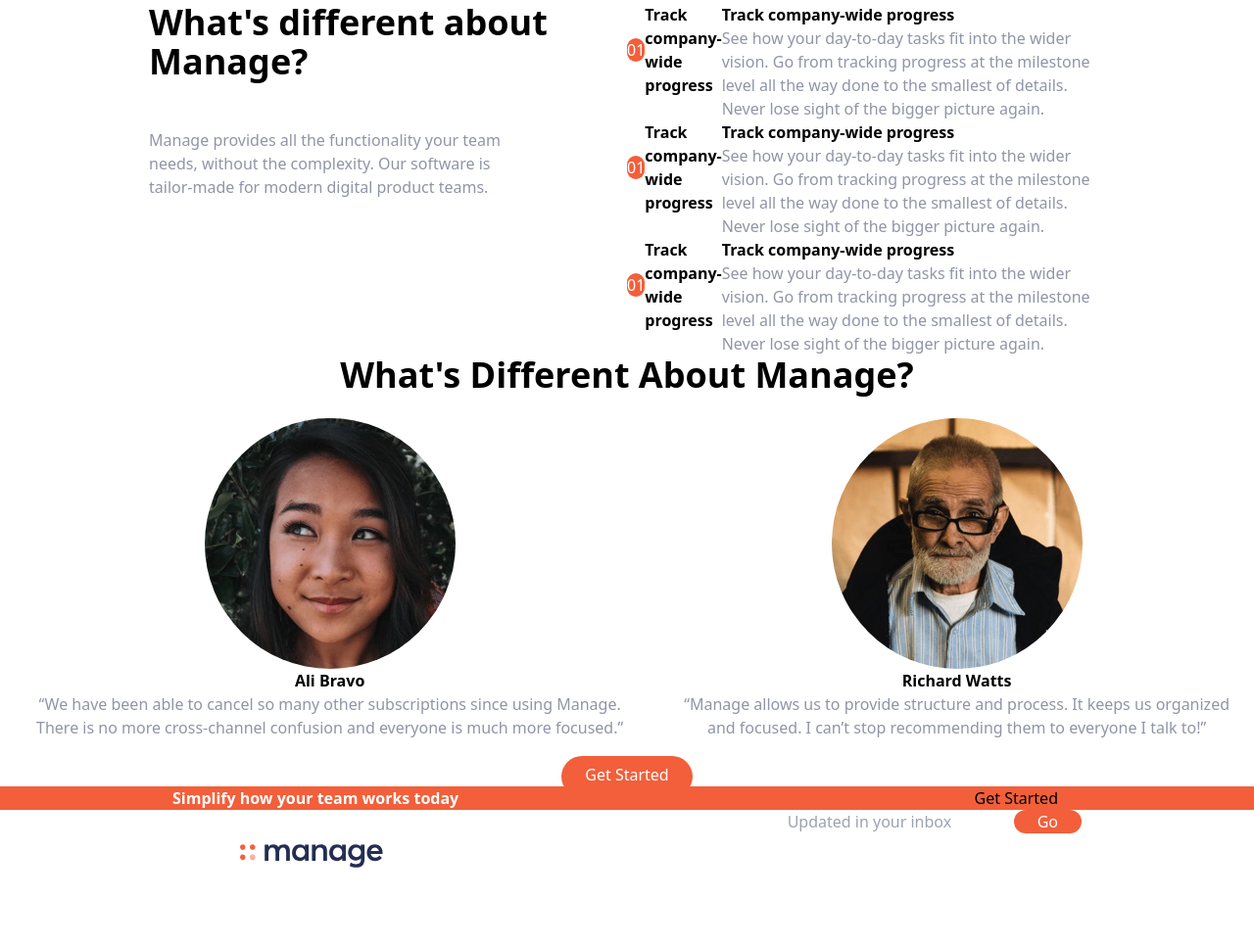
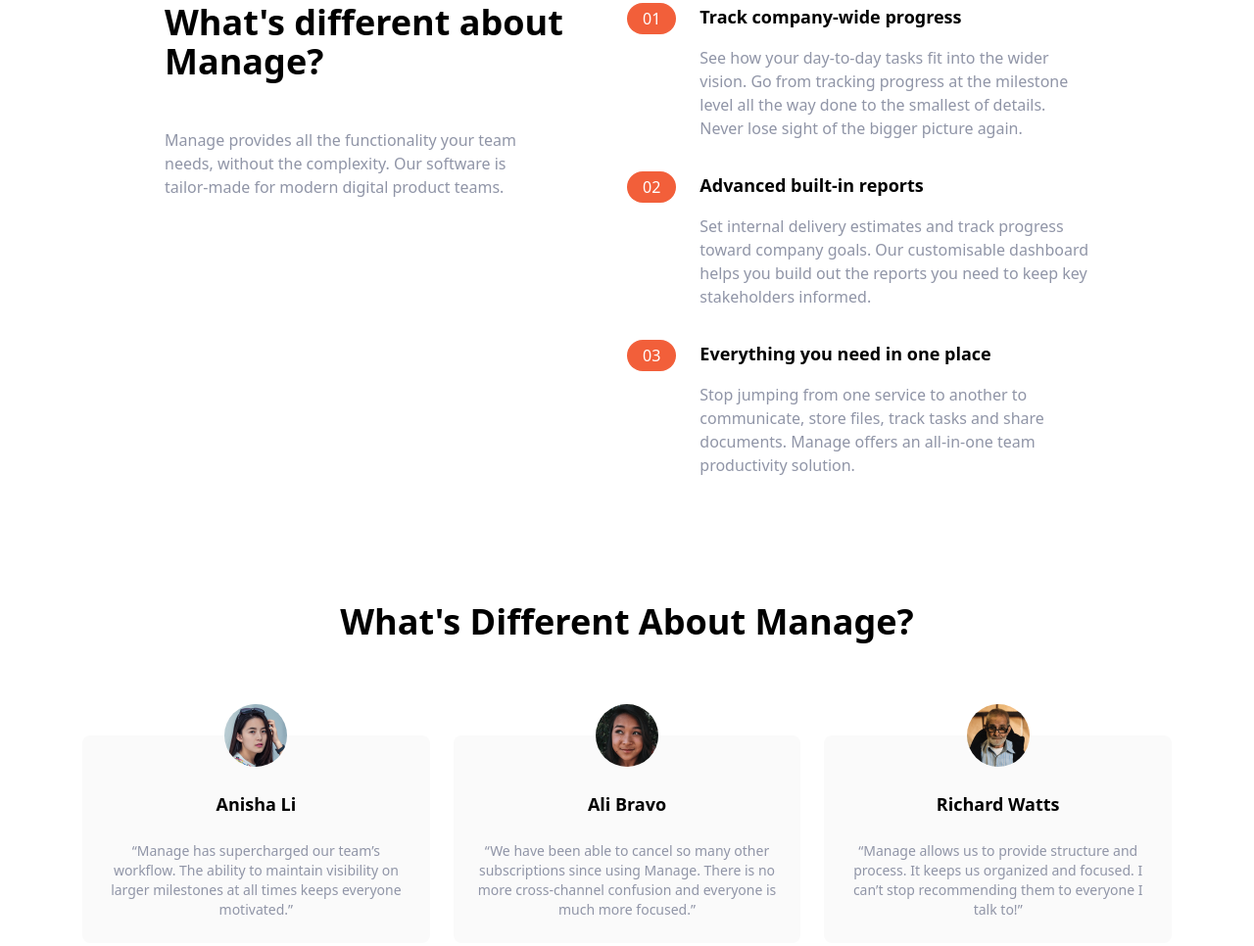
Before and after one commit to dilabdu/Tailwind-manage-landing, a website: page index.html in a window 1280 px wide. Shown: the part 653-1619 px from the top of the page at 98% size. Before the commit the page ends 1576 px from the top, so only its background shows below. Drawn offline with Linux system fonts and the light colour scheme; files whose address does not match are found by name.

Commit message:
completed

```diff
--- a/index.html
+++ b/index.html
@@ -1,4 +1,4 @@
-<!DOCTYPE html>
+<!doctype html>
 <html lang="en">
   <head>
     <meta charset="UTF-8" />
@@ -8,7 +8,7 @@
   </head>
   <body>
     <!-- Navbar -->
-    <nav class="relative container mx-auto p-6">
+    <nav class="container relative mx-auto p-6">
       <!-- Flex container -->
       <div class="flex items-center justify-between">
         <!-- Logo -->
@@ -16,7 +16,7 @@
           <img src="img/logo.svg" alt="" />
         </div>
         <!-- Menu items -->
-        <div class="hidden md:flex space-x-6">
+        <div class="hidden space-x-6 md:flex">
           <a class="hover:text-darkGrayishBlue" href="#">Pricing</a>
           <a class="hover:text-darkGrayishBlue" href="#">Product</a>
           <a class="hover:text-darkGrayishBlue" href="#">About Us</a>
@@ -25,7 +25,7 @@
         </div>
         <!-- Button -->
         <a
-          class="hidden md:block p-3 px-6 pt-2 text-white bg-brightRed rounded-full baseline hover:bg-brigthRedLight"
+          class="baseline hidden rounded-full bg-brightRed p-3 px-6 pt-2 text-white hover:bg-brigthRedLight md:block"
           href="#"
         >
           Get Started
@@ -34,7 +34,7 @@
         <!-- Hamburger Icon -->
         <button
           id="menu-btn"
-          class="open block hamburger md:hidden focus:outline-none"
+          class="open hamburger block focus:outline-none md:hidden"
         >
           <span class="hamburger-top"></span>
           <span class="hamburger-middle"></span>
@@ -46,7 +46,7 @@
       <div class="md:hidden">
         <div
           id="menu"
-          class="absolute flex-col items-center hidden self-end py-8 mt-10 space-y-6 font-bold bg-white sm:w-auto sm:self-center left-6 right-6 drop-shadow-md"
+          class="absolute left-6 right-6 mt-10 hidden flex-col items-center space-y-6 self-end bg-white py-8 font-bold drop-shadow-md sm:w-auto sm:self-center"
         >
           <a href="#">Pricing</a>
           <a href="#">Product</a>
@@ -60,12 +60,12 @@
     <section id="hero">
       <!-- Flex Container -->
       <div
-        class="container flex flex-col-reverse md:flex-row items-center px-6 mx-auto mt-10 space-y-0 md:space-y-0"
+        class="container mx-auto mt-10 flex flex-col-reverse items-center space-y-0 px-6 md:flex-row md:space-y-0"
       >
         <!-- Left item -->
-        <div class="flex flex-col mb-32 space-y-12 md:w-1/2">
+        <div class="mb-32 flex flex-col space-y-12 md:w-1/2">
           <h1
-            class="max-w-md text-4xl font-bold text-center md:text-5xl md:text-left"
+            class="max-w-md text-center text-4xl font-bold md:text-left md:text-5xl"
           >
             Bring everyone together to build better products
           </h1>
@@ -74,7 +74,7 @@
             while keeping the larger team goals in view.
           </p>
           <a
-            class="p-3 px-6 pt-2 text-white bg-brightRed rounded-full baseline hover:bg-brigthRedLight"
+            class="baseline self-start rounded-full bg-brightRed p-3 px-6 pt-2 text-white hover:bg-brigthRedLight"
             href="#"
           >
             Get Started
@@ -90,11 +90,11 @@
     <section id="features">
       <!-- Flex container -->
       <div
-        class="container flex flex-col px-4 mx-auto mt-10 space-y-12 md:space-y-0 md:flex-row"
+        class="container mx-auto mt-10 flex flex-col space-y-12 px-4 md:flex-row md:space-y-0"
       >
         <!-- what's Different -->
         <div class="flex flex-col space-y-12 md:w-1/2">
-          <h2 class="max-w-md text-4xl font-bold text-center md:text-left">
+          <h2 class="max-w-md text-center text-4xl font-bold md:text-left">
             What's different about Manage?
           </h2>
           <p class="max-w-sm text-center text-darkGrayishBlue md:text-left">
@@ -107,13 +107,13 @@
         <div class="flex flex-col space-y-8 md:w-1/2">
           <!-- List Item 1 -->
           <div
-            class="flex flex-col space-y-3 md:space-y-0 md:space-x-6 md:flex-row"
+            class="flex flex-col space-y-3 md:flex-row md:space-x-6 md:space-y-0"
           >
             <!-- Heading  -->
             <div class="rounded-l-full bg-brightRedSupLight md:bg-transparent">
               <div class="flex items-center space-x-2">
                 <div
-                  class="px-4 py-2 text-white rounded-full md:py-1 bg-brightRed"
+                  class="rounded-full bg-brightRed px-4 py-2 text-white md:py-1"
                 >
                   01
                 </div>
@@ -124,7 +124,7 @@
             </div>
 
             <div>
-              <h3 class="hidden mb-4 text-lg font-bold md:block">
+              <h3 class="mb-4 hidden text-lg font-bold md:block">
                 Track company-wide progress
               </h3>
               <p class="text-darkGrayishBlue">
@@ -135,63 +135,57 @@
               </p>
             </div>
           </div>
-          <!-- List Item 1 -->
+          <!-- List Item 2 -->
           <div
-            class="flex flex-col space-y-3 md:space-y-0 md:space-x-6 md:flex-row"
+            class="flex flex-col space-y-3 md:flex-row md:space-x-6 md:space-y-0"
           >
             <!-- Heading  -->
             <div class="rounded-l-full bg-brightRedSupLight md:bg-transparent">
               <div class="flex items-center space-x-2">
                 <div
-                  class="px-4 py-2 text-white rounded-full md:py-1 bg-brightRed"
+                  class="rounded-full bg-brightRed px-4 py-2 text-white md:py-1"
                 >
-                  01
+                  02
                 </div>
                 <h3 class="text-base font-bold md:mb-4 md:hidden">
-                  Track company-wide progress
+                  Advanced built-in reports
                 </h3>
               </div>
             </div>
 
             <div>
-              <h3 class="hidden mb-4 text-lg font-bold md:block">
-                Track company-wide progress
+              <h3 class="mb-4 hidden text-lg font-bold md:block">
+                Advanced built-in reports
               </h3>
               <p class="text-darkGrayishBlue">
-                See how your day-to-day tasks fit into the wider vision. Go from
-                tracking progress at the milestone level all the way done to the
-                smallest of details. Never lose sight of the bigger picture
-                again.
+                Set internal delivery estimates and track progress toward company goals. Our customisable dashboard helps you build out the reports you need to keep key stakeholders informed.
               </p>
             </div>
           </div>
           <!-- List Item 1 -->
           <div
-            class="flex flex-col space-y-3 md:space-y-0 md:space-x-6 md:flex-row"
+            class="flex flex-col space-y-3 md:flex-row md:space-x-6 md:space-y-0"
           >
             <!-- Heading  -->
             <div class="rounded-l-full bg-brightRedSupLight md:bg-transparent">
               <div class="flex items-center space-x-2">
                 <div
-                  class="px-4 py-2 text-white rounded-full md:py-1 bg-brightRed"
+                  class="rounded-full bg-brightRed px-4 py-2 text-white md:py-1"
                 >
-                  01
+                  03
                 </div>
                 <h3 class="text-base font-bold md:mb-4 md:hidden">
-                  Track company-wide progress
+                 Everything you need in one place
                 </h3>
               </div>
             </div>
 
             <div>
-              <h3 class="hidden mb-4 text-lg font-bold md:block">
-                Track company-wide progress
+              <h3 class="mb-4 hidden text-lg font-bold md:block">
+                Everything you need in one place
               </h3>
               <p class="text-darkGrayishBlue">
-                See how your day-to-day tasks fit into the wider vision. Go from
-                tracking progress at the milestone level all the way done to the
-                smallest of details. Never lose sight of the bigger picture
-                again.
+                Stop jumping from one service to another to communicate, store files, track tasks and share documents. Manage offers an all-in-one team productivity solution.
               </p>
             </div>
           </div>
@@ -202,19 +196,19 @@
     <!-- Testimonials -->
     <section id="testimonials">
       <!-- Container to heading and testmonials blocks -->
-      <div class="max-w-6xl px-5 mx-auto mt-32 text-center">
+      <div class="mx-auto mt-32 max-w-6xl px-5 text-center">
         <!-- Heading -->
-        <h2 class="text-4xl font-bold text-center">
+        <h2 class="text-center text-4xl font-bold">
           What's Different About Manage?
         </h2>
         <!-- testimonials Container -->
-        <div class="flex flex-col mt-24 md:flex-row md:space-x-6">
+        <div class="mt-24 flex flex-col md:flex-row md:space-x-6">
           <!--Testimonial 1  -->
           <div
-            class="hidden flex flex-col items-center p-6 space-y-6 rounded-lg bg-veryLightGray md:w-1/3"
+            class="hidden flex-col items-center space-y-6 rounded-lg bg-veryLightGray p-6 md:flex md:w-1/3"
           >
             <img
-              class="w-16 -mt-14 rounded-full"
+              class="-mt-14 w-16 rounded-full"
               src="./img/anisha.png"
               alt="Anisha"
             />
@@ -228,10 +222,10 @@
 
           <!--Testimonial 2  -->
           <div
-            class="hidden md:flex flex-col items-center p-6 space-y-6 rounded-lg bg-veryLightGray md:w-1/3"
+            class="hidden flex-col items-center space-y-6 rounded-lg bg-veryLightGray p-6 md:flex md:w-1/3"
           >
             <img
-              class="w-16 -mt-14 rounded-full"
+              class="-mt-14 w-16 rounded-full"
               src="./img/ali.png"
               alt="Ali"
             />
@@ -245,10 +239,10 @@
 
           <!--Testimonial 3  -->
           <div
-            class="hidden md:flex flex-col items-center p-6 space-y-6 rounded-lg bg-veryLightGray md:w-1/3"
+            class="hidden flex-col items-center space-y-6 rounded-lg bg-veryLightGray p-6 md:flex md:w-1/3"
           >
             <img
-              class="w-16 -mt-14 rounded-full"
+              class="-mt-14 w-16 rounded-full"
               src="./img/richard.png"
               alt="Richard"
             />
@@ -263,7 +257,7 @@
         <!-- Button -->
         <div class="my-16">
           <a
-            class="p-3 px-6 pt-2 text-white bg-brightRed rounded-full baseline hover:bg-brigthRedLight"
+            class="baseline rounded-full bg-brightRed p-3 px-6 pt-2 text-white hover:bg-brigthRedLight"
             href="#"
           >
             Get Started
@@ -275,18 +269,18 @@
     <section id="cta" class="bg-brightRed">
       <!-- Flex Container -->
       <div
-        class="container flex flex-col items-center justify-between px-6 py-24 mx-auto space-y-12 md:py-12 md:flex-row md:space-y-0"
+        class="container mx-auto flex flex-col items-center justify-between space-y-12 px-6 py-24 md:flex-row md:space-y-0 md:py-12"
       >
         <!-- Heading -->
         <h2
-          class="text-5xl font-bold leading-tight text-center text-white md:text-4xl md:max-w-xl md:text-left"
+          class="text-center text-5xl font-bold leading-tight text-white md:max-w-xl md:text-left md:text-4xl"
         >
           Simplify how your team works today
         </h2>
         <!-- Button -->
         <div>
           <a
-            class="p-3 px-6 pt-2 text-brightRed bg-white rounded-full shadow-2xl baseline hover:bg-gray-900"
+            class="baseline rounded-full bg-white p-3 px-6 pt-2 text-brightRed shadow-2xl hover:bg-gray-900"
             href="#"
           >
             Get Started
@@ -298,18 +292,18 @@
     <footer class="bg-veryDarkBlue">
       <!-- Flex Container -->
       <div
-        class="container flex flex-col-reverse justify-between px-6 py-10 mx-auto space-y-8 md:flex-row md:space-y-0"
+        class="container mx-auto flex flex-col-reverse justify-between space-y-8 px-6 py-10 md:flex-row md:space-y-0"
       >
         <!-- Logo and social links container -->
         <div
-          class="flex flex-col-reverse items-center justify-between space-y-12 md:flex-col md:space-y-0 md:items-start"
+          class="flex flex-col-reverse items-center justify-between space-y-12 md:flex-col md:items-start md:space-y-0"
         >
           <div class="mx-auto my-6 text-center text-white md:hidden">
-            Copyright &copy; 2022, All Rights Reserved
+            Copyright &copy; 2025, All Rights Reserved
           </div>
           <!-- Logo -->
           <div>
-            <img class="h-8" src="img/logo.svg" alt="Logo footer" />
+            <img class="h-8" src="img/logo-white.png" alt="Logo footer" />
           </div>
           <!-- Social Links Container -->
           <div class="flex justify-center space-x-4">
@@ -356,18 +350,18 @@
             <div class="flex space-x-3">
               <input
                 type="text"
-                class="flex-1 px-4 rounded-full focus:outline-none"
+                class="flex-1 rounded-full px-4 focus:outline-none"
                 placeholder="Updated in your inbox"
               />
               <button
-                class="px-6 py-2 text-white rounded-full bg-brightRed hover:bg-brigthRedLight focus:outline-none"
+                class="rounded-full bg-brightRed px-6 py-2 text-white hover:bg-brigthRedLight focus:outline-none"
               >
                 Go
               </button>
             </div>
           </form>
           <div class="hidden text-white md:block">
-            Copyright &copy; 2022, All Rights Reserved
+            Copyright &copy; 2025, All Rights Reserved
           </div>
         </div>
       </div>
--- a/package.json
+++ b/package.json
@@ -11,6 +11,8 @@
   "license": "ISC",
   "description": "",
   "devDependencies": {
+    "prettier": "^3.6.2",
+    "prettier-plugin-tailwindcss": "^0.6.14",
     "tailwindcss": "^3.4.17"
   }
 }
```
Also changed, not shown: css/main.css, 2 other files.
